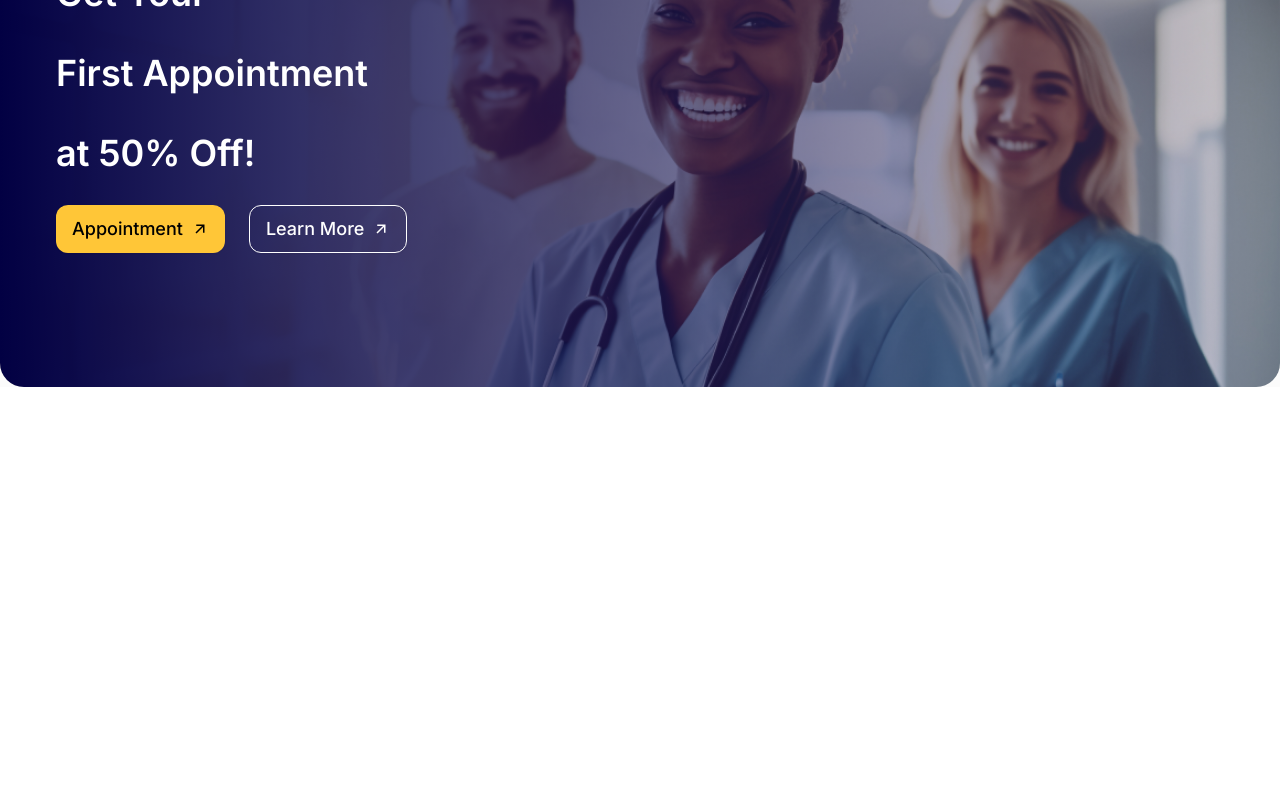
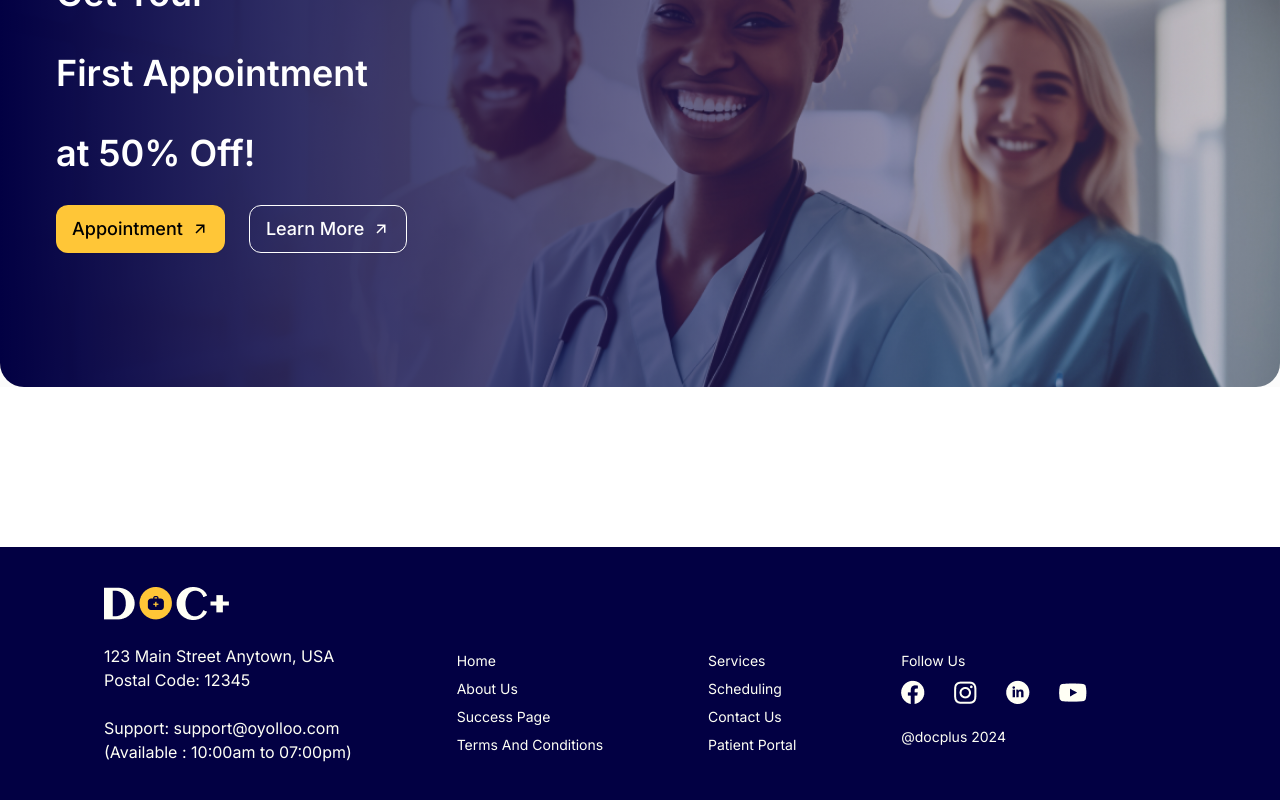
Before and after one commit to sarnali3515/task-doc, a React (Vite) app: page / in a window 1280 px wide. Shown: the part 4112-4912 px from the top of the page. Before the commit the page ends 4499 px from the top, so only its background shows below. Built offline with nearby package versions, Linux system fonts and the light colour scheme.

Commit message:
footer added

```diff
--- /dev/null
+++ b/src/Pages/Footer/Footer.jsx
@@ -0,0 +1,49 @@
+import logo from '../../assets/Images/logo light.png'
+import social from '../../assets/Icons/social.png'
+
+const Footer = () => {
+    return (
+        <div className="bg-[#020043] mt-40">
+            <footer className="footer  p-10 max-w-6xl mx-auto  text-[#FFFFF5]">
+                <aside>
+                    <img src={logo} alt="" />
+
+                    <p className="mt-4 text-base">123 Main Street Anytown, USA
+                        <br />
+                        Postal Code: 12345
+                        <br />
+                        <br />
+                        Support: support@oyolloo.com
+                        <br />
+                        (Available : 10:00am to 07:00pm)</p>
+                </aside>
+                <nav className='mt-16'>
+
+                    <a className="link link-hover">Home</a>
+                    <a className="link link-hover">About Us</a>
+                    <a className="link link-hover">Success Page</a>
+                    <a className="link link-hover">Terms And Conditions</a>
+                </nav>
+                <nav className='mt-16'>
+                    <a className="link link-hover">Services
+                    </a>
+                    <a className="link link-hover">Scheduling
+                    </a>
+                    <a className="link link-hover">Contact Us</a>
+                    <a className="link link-hover">Patient Portal</a>
+
+                </nav>
+                <nav className='mt-16'>
+                    <h6 className="">Follow Us</h6>
+                    <div>
+                        <img src={social} alt="" />
+                        <br />
+                        <p>@docplus 2024</p>
+                    </div>
+                </nav>
+            </footer>
+        </div>
+    );
+};
+
+export default Footer;
--- a/src/layout/Main.jsx
+++ b/src/layout/Main.jsx
@@ -1,3 +1,4 @@
+import Footer from "../Pages/Footer/Footer";
 import Home from "../Pages/Home/Home";
 
 const Main = () => {
@@ -7,6 +8,7 @@ const Main = () => {
 
 
                 <Home></Home>
+                <Footer></Footer>
             </div>
         </div>
 
```
Also changed, not shown: src/assets/Icons/social.png (added).
